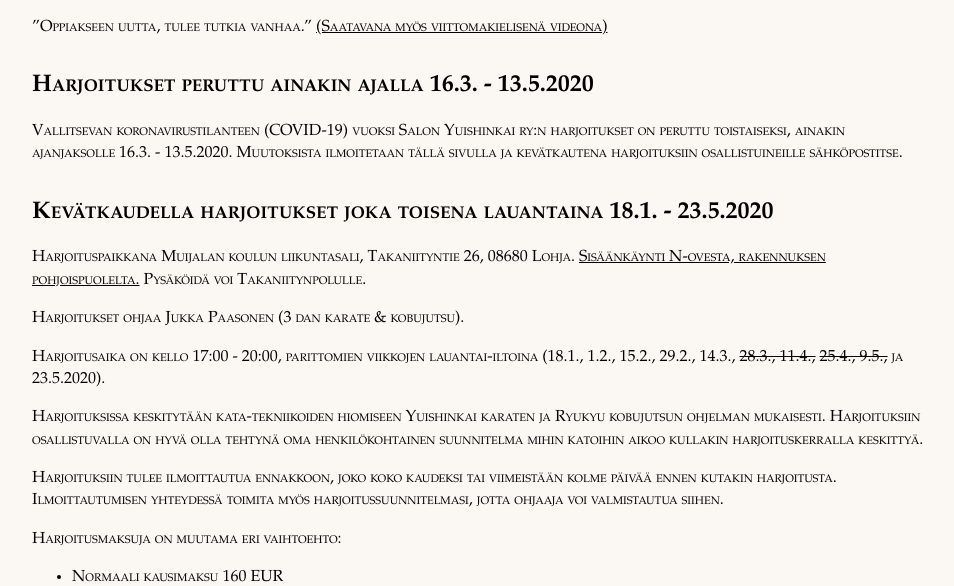
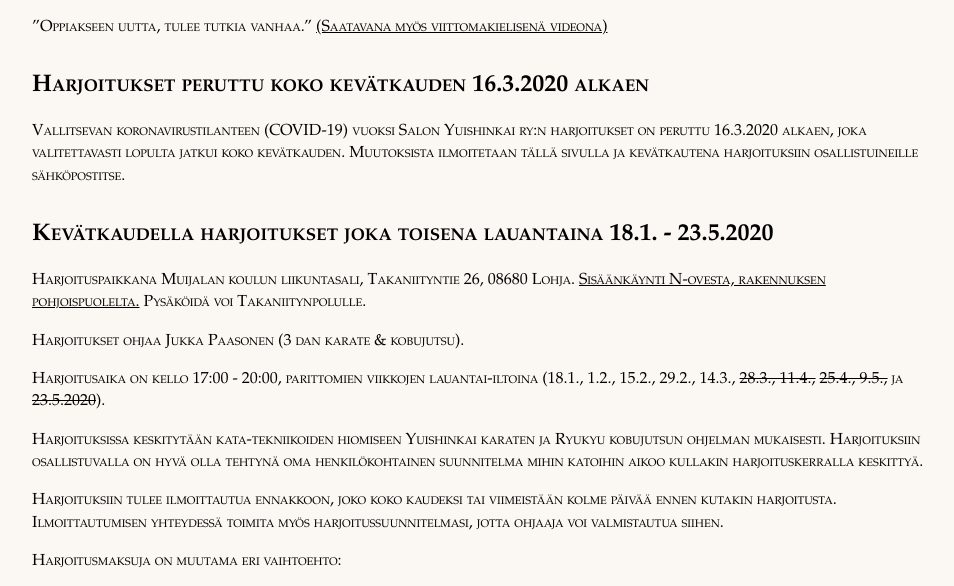
Before and after one commit to paazmaya/salo.kobujutsu.fi, a plain HTML site: page public/index.html in a window 1280 px wide. Shown: the part 168-754 px from the top of the page, without its empty margins (160-1114 px from the left). Drawn offline with Linux system fonts and the light colour scheme.

Commit message:
All is cancelled

```diff
--- a/public/index.html
+++ b/public/index.html
@@ -54,9 +54,9 @@
       </p>
     </section>
     <section role="main">
-      <h2>Harjoitukset peruttu ainakin ajalla 16.3. - 13.5.2020</h2>
-      <p>Vallitsevan koronavirustilanteen (COVID-19) vuoksi Salon Yuishinkai ry:n harjoitukset on peruttu toistaiseksi,
-        ainakin ajanjaksolle 16.3. - 13.5.2020.
+      <h2>Harjoitukset peruttu koko kevätkauden 16.3.2020 alkaen</h2>
+      <p>Vallitsevan koronavirustilanteen (COVID-19) vuoksi Salon Yuishinkai ry:n harjoitukset on peruttu
+        16.3.2020 alkaen, joka valitettavasti lopulta jatkui koko kevätkauden.
         Muutoksista ilmoitetaan tällä sivulla ja kevätkautena harjoituksiin osallistuineille sähköpostitse.
       </p>
   </section>
@@ -65,7 +65,7 @@
       <p>Harjoituspaikkana Muijalan koulun liikuntasali, Takaniityntie 26, 08680 Lohja. <a href="/assets/muijalan-koulun-liikuntasaliin-sisaankaynti-n-ovesta.png" title="Kartta Muijalan koulun N-oven sijainnista">Sisäänkäynti N-ovesta, rakennuksen pohjoispuolelta.</a> Pysäköidä voi Takaniitynpolulle.</p>
       <p>Harjoitukset ohjaa Jukka Paasonen (3 dan karate &amp; kobujutsu).</p>
       <p>Harjoitusaika on kello 17:00 - 20:00, parittomien viikkojen lauantai-iltoina
-        (18.1., 1.2., 15.2., 29.2., 14.3., <del datetime="2020-03-17">28.3., 11.4.,</del> <del datetime="2020-04-14">25.4., 9.5.,</del> ja 23.5.2020).</p>
+        (18.1., 1.2., 15.2., 29.2., 14.3., <del datetime="2020-03-17">28.3., 11.4.,</del> <del datetime="2020-04-14">25.4., 9.5.,</del> ja <del datetime="2020-05-20">23.5.2020</del>).</p>
       <p>Harjoituksissa keskitytään kata-tekniikoiden hiomiseen Yuishinkai karaten ja Ryukyu kobujutsun ohjelman mukaisesti.
         Harjoituksiin osallistuvalla on hyvä olla tehtynä oma henkilökohtainen suunnitelma mihin katoihin aikoo kullakin
         harjoituskerralla keskittyä.</p>
```
